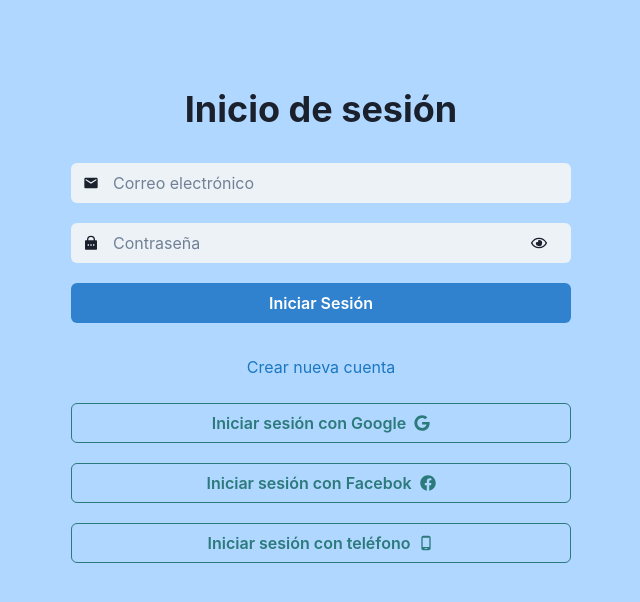
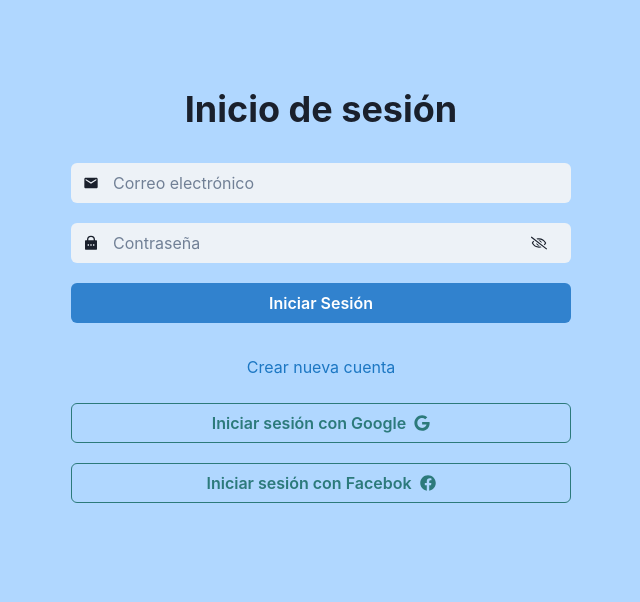
Before and after one commit to MAKAIABootcamp/reservaClick-project-frontend-6, a React (Vite) app: page /login in a window 1280 px wide. Shown: the top 602 px of the page, without its empty margins (319-959 px from the left). Built offline with nearby package versions, Linux system fonts and the light colour scheme; a web font is replaced by a local one.

Commit message:
arreglando iconos de mostrar y esconder contrasena, funcion de ingresar con codigo no sera utilizda

```diff
--- a/src/pages/login/Login.jsx
+++ b/src/pages/login/Login.jsx
@@ -23,7 +23,7 @@ import {
 import { FaRegEye, FaRegEyeSlash } from 'react-icons/fa';
 import { FaGoogle } from 'react-icons/fa';
 import { FaFacebook } from 'react-icons/fa';
-import { MdOutlinePhoneAndroid } from 'react-icons/md';
+// import { MdOutlinePhoneAndroid } from 'react-icons/md';
 import { MdEmail } from 'react-icons/md';
 import { RiLockPasswordFill } from 'react-icons/ri';
 
@@ -104,7 +104,7 @@ const Login = () => {
               />
               <InputRightElement width='4rem'>
                 <span onClick={handleClickShowPassword}>
-                  {showPassword ? <FaRegEyeSlash /> : <FaRegEye />}
+                  {showPassword ? <FaRegEye /> : <FaRegEyeSlash />}
                 </span>
               </InputRightElement>
             </InputGroup>
@@ -137,13 +137,13 @@ const Login = () => {
         >
           Iniciar sesión con Facebok
         </Button>
-        <Button
+        {/* <Button
           rightIcon={<MdOutlinePhoneAndroid />}
           colorScheme='teal'
           variant='outline'
         >
           Iniciar sesión con teléfono
-        </Button>
+        </Button> */}
       </Stack>
     </main>
   );
--- a/src/pages/register/Register.jsx
+++ b/src/pages/register/Register.jsx
@@ -123,7 +123,7 @@ const Register = () => {
               />
               <InputRightElement width='4rem'>
                 <span onClick={handleClickShowPassword}>
-                  {showPassword[0] ? <FaRegEyeSlash /> : <FaRegEye />}
+                  {showPassword[0] ? <FaRegEye /> : <FaRegEyeSlash />}
                 </span>
               </InputRightElement>
             </InputGroup>
@@ -144,7 +144,7 @@ const Register = () => {
               />
               <InputRightElement width='4rem'>
                 <span onClick={handleClickShowPasswordConfirmation}>
-                  {showPassword[1] ? <FaRegEyeSlash /> : <FaRegEye />}
+                  {showPassword[1] ? <FaRegEye /> : <FaRegEyeSlash />}
                 </span>
               </InputRightElement>
             </InputGroup>
--- a/src/store/users/userActions.js
+++ b/src/store/users/userActions.js
@@ -109,7 +109,23 @@ export const loginWithFacebook = () => async dispatch => {
   }
 };
 
-export const loginWithCodeAsync = code => {
+export const logoutAsync = () => {
+  return async dispatch => {
+    try {
+      await signOut(auth);
+      dispatch(setIsAuthenticated(false));
+      dispatch(setUser(null));
+      dispatch(setError(null));
+    } catch (error) {
+      console.error(error);
+      dispatch(
+        setError({ error: true, code: error.code, message: error.message })
+      );
+    }
+  };
+};
+
+/* export const loginWithCodeAsync = code => {
   return async dispatch => {
     const confirmationResult = window.confirmationResult;
     try {
@@ -134,20 +150,4 @@ export const loginWithCodeAsync = code => {
       );
     }
   };
-};
-
-export const logoutAsync = () => {
-  return async dispatch => {
-    try {
-      await signOut(auth);
-      dispatch(setIsAuthenticated(false));
-      dispatch(setUser(null));
-      dispatch(setError(null));
-    } catch (error) {
-      console.error(error);
-      dispatch(
-        setError({ error: true, code: error.code, message: error.message })
-      );
-    }
-  };
-};
+}; */
```
